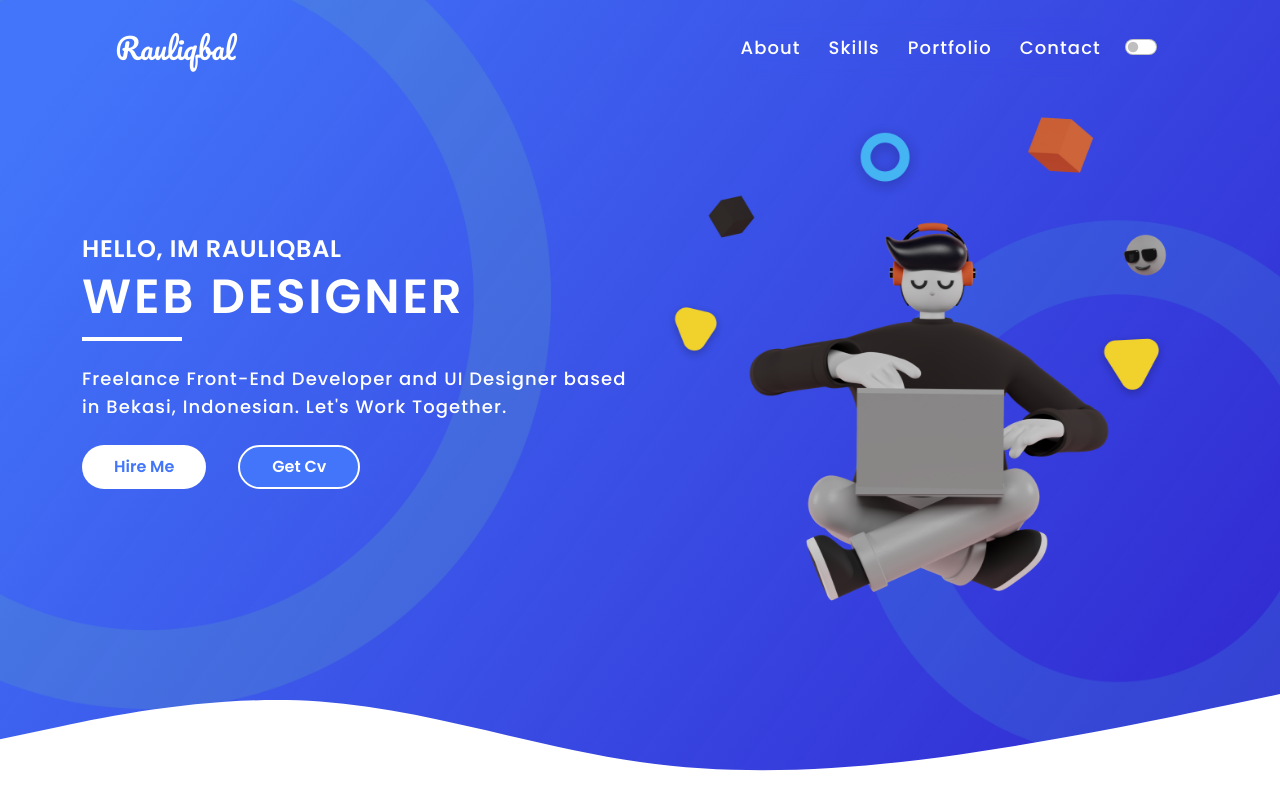
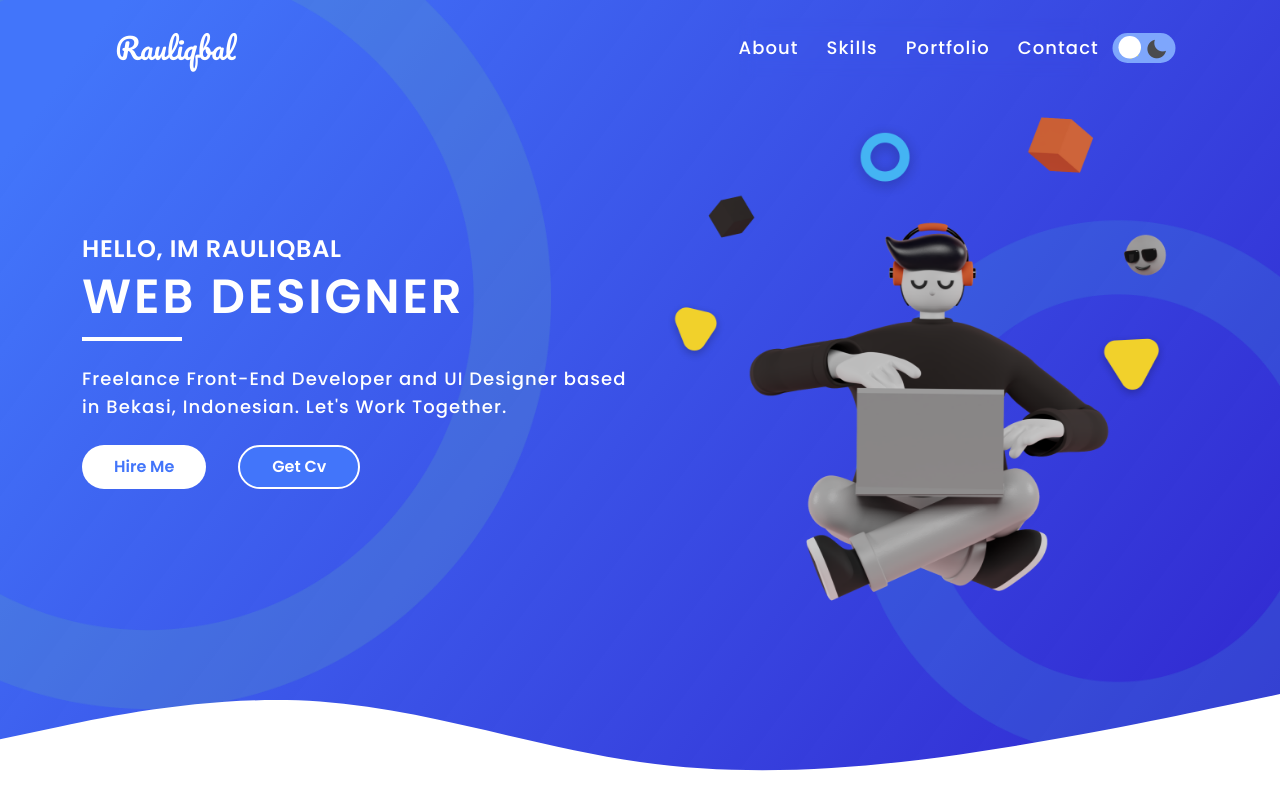
Before and after one commit to Rauliqbal/rauliqbal.github.io, a plain HTML site: page index.html in a window 1280 px wide. Shown: the top 800 px of the page. Drawn offline with nearby package versions, Linux system fonts and the light colour scheme.

Commit message:
[UPDATE]Toggle Dark Mode

```diff
--- a/index.html
+++ b/index.html
@@ -54,9 +54,13 @@
                         <span>Contact</span>
                     </a>
                 </div>
-                <div class="form-check form-switch ms-4">
-                    <input type="checkbox" class="form-check-input" name="darkmode" id="darkmode" onclick="setDarkMode()">
-                    <label class="form-check-label" for="darkmode"></label>
+                <div class="ms-4">
+                    <input type="checkbox" class="check-input" name="darkmode" id="darkmode" onclick="setDarkMode()">
+                    <label class="check-label" for="darkmode">
+                        <i class='bx bxs-sun'></i>
+                        <i class='bx bxs-moon'></i>
+                        <div class="dot"></div>
+                    </label>
                 </div>
         </nav>
 
--- a/style.scss
+++ b/style.scss
@@ -14,6 +14,48 @@ body {
    // font-family: 'Noto Sans', sans-serif;
    font-family: "Poppins", sans-serif;
    box-sizing: border-box;
+}
+
+.check-input {
+   position: absolute;
+   opacity: 0;
+}
+
+.check-label {
+   width: 42px;
+   height: 20px;
+   background-color: #7ea6fc;
+   display: flex;
+   border-radius: 50px;
+   align-items: center;
+   justify-content: space-between;
+   padding: 5px;
+   position: relative;
+   transform: scale(1.5);
+
+   .bxs-moon {
+      color: #4a4b4e;
+      font-size: 15px;
+   }
+
+   .bxs-sun {
+      color: #eee125;
+      font-size: 15px;
+   }
+
+   .dot {
+      width: 15px;
+      height: 15px;
+      background-color: $white;
+      position: absolute;
+      top: 2px;
+      left: 4px;
+      border-radius: 50%;
+      transition: transform 0.2s linear;
+   }
+}
+.check-input:checked + .check-label .dot {
+   transform: translateX(19px);
 }
 
 // Scrollbar
```
Also changed, not shown: css/style.css, 1 other file.
